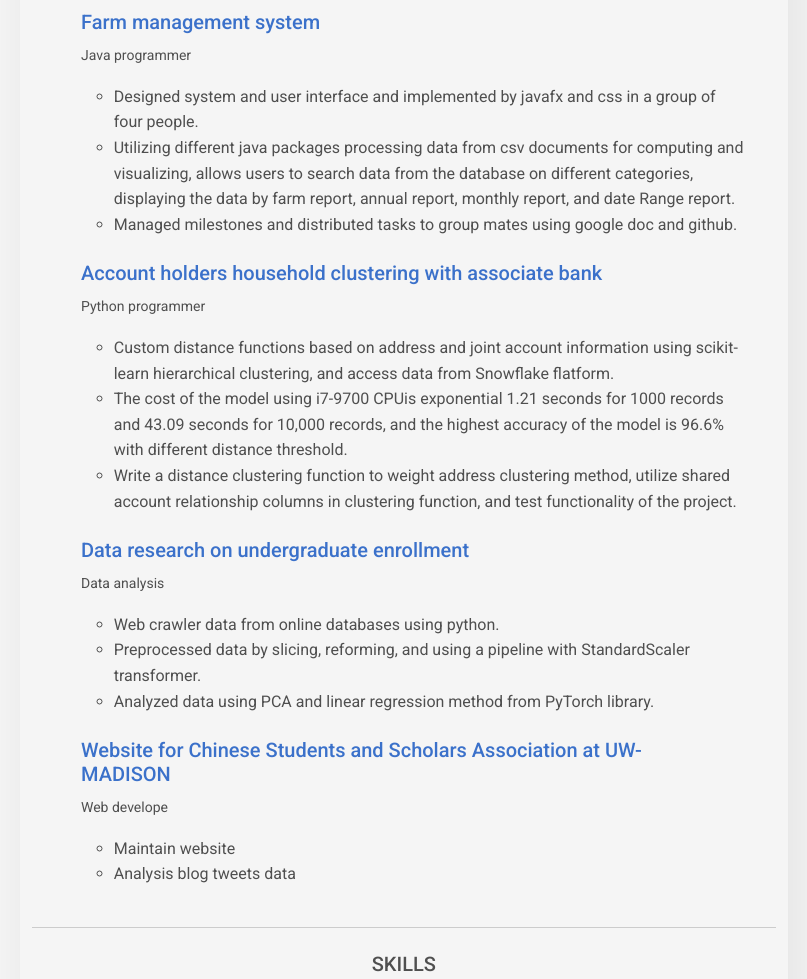
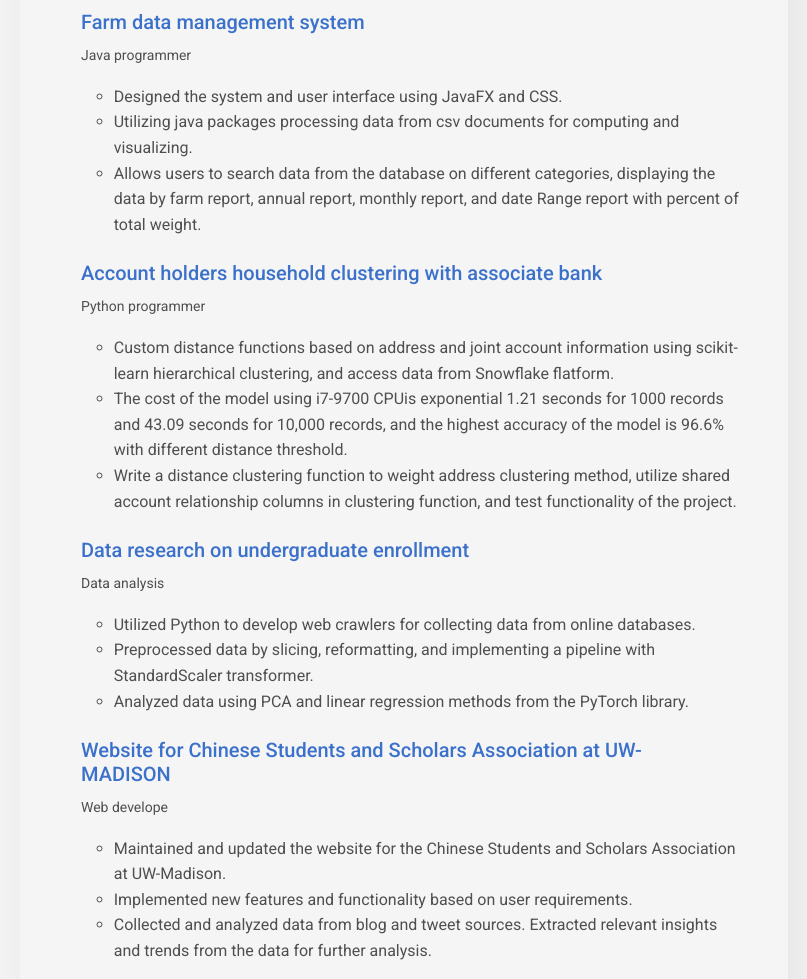
Before and after one commit to Li-Bo-github/Li-Bo-github.github.io, a website: page index.html in a window 1280 px wide. Shown: the part 1440-2419 px from the top of the page, without its empty margins (441-1248 px from the left). Drawn offline with Linux system fonts and the light colour scheme.

Commit message:
Update index.html

```diff
--- a/index.html
+++ b/index.html
@@ -243,12 +243,12 @@
                     <li>
                       <div>
                         <div class="row">
-                          <h5><a href="https://github.com/Li-Bo-github/milk-farm-management-system">Farm management system</a></h5>
+                          <h5><a href="https://github.com/Li-Bo-github/milk-farm-management-system">Farm data management system</a></h5>
                           <p><small>Java programmer</small></p>
                           <ul style="margin-left: 5%;">
-                            <li>Designed system and user interface and implemented by javafx and css in a group of four people.</li>
-                            <li>Utilizing different java packages processing data from csv documents for computing and visualizing, allows users to search data from the database on different categories, displaying the data by farm report, annual report, monthly report, and date Range report.</li>
-                            <li>Managed milestones and distributed tasks to group mates using google doc and github.</li>
+                            <li>Designed the system and user interface using JavaFX and CSS.</li>
+                            <li>Utilizing java packages processing data from csv documents for computing and visualizing.</li>
+                            <li>Allows users to search data from the database on different categories, displaying the data by farm report, annual report, monthly report, and date Range report with percent of total weight.</li>
                           </ul>
                         </div>
                       </div>
@@ -274,9 +274,9 @@
                           <h5><a href="https://github.com/Li-Bo-github/school_undergrad-enrollment-study-and-visulization">Data research on undergraduate enrollment</a></h5>
                           <p><small>Data analysis</small></p>
                           <ul style="margin-left: 5%;">
-                            <li>Web crawler data from online databases using python.</li>
-                            <li>Preprocessed data by slicing, reforming, and using a pipeline with StandardScaler transformer.</li>
-                            <li>Analyzed data using PCA and linear regression method from PyTorch library.</li>
+                            <li>Utilized Python to develop web crawlers for collecting data from online databases.</li>
+                            <li>Preprocessed data by slicing, reformatting, and implementing a pipeline with StandardScaler transformer.</li>
+                            <li>Analyzed data using PCA and linear regression methods from the PyTorch library.</li>
                           </ul>
                         </div>
                       </div>
@@ -288,8 +288,9 @@
                           <h5><a href="https://github.com/cssaatuwmadisonIT">Website for Chinese Students and Scholars Association at UW-MADISON</a></h5>
                           <p><small>Web develope</small></p>
                           <ul style="margin-left: 5%;">
-                            <li>Maintain website</li>
-                            <li>Analysis blog tweets data</li>
+                            <li>Maintained and updated the website for the Chinese Students and Scholars Association at UW-Madison.</li>
+                            <li>Implemented new features and functionality based on user requirements.</li>
+                            <li>Collected and analyzed data from blog and tweet sources. Extracted relevant insights and trends from the data for further analysis.</li>
                           </ul>
                         </div>
                       </div>
```
